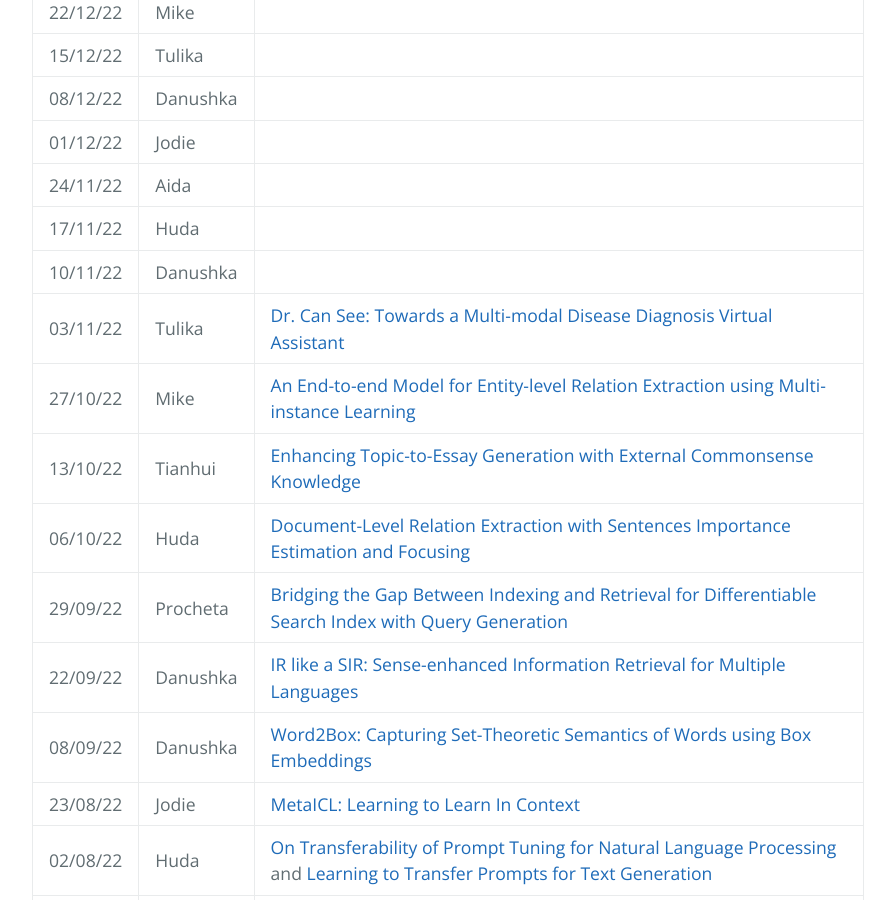
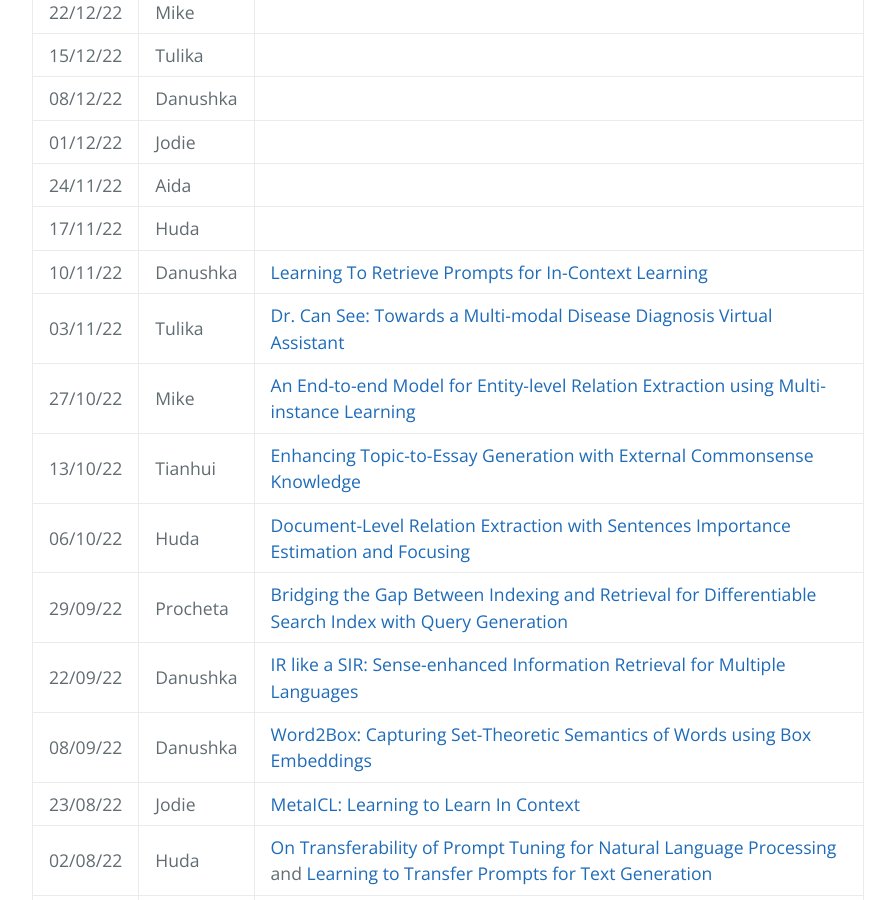
Before and after one commit to LivNLP/livnlp.github.io, a Jekyll site: the page built from reading.md, in a window 1280 px wide and 900 px high, scrolled down 628 px. Shown: the whole window, without its empty margins (192-1087 px from the left). Built offline with Jekyll 4.4.1, drawn with Linux system fonts in a browser that asks for light colours.

Commit message:
Update reading.md

```diff
--- a/reading.md
+++ b/reading.md
@@ -19,7 +19,7 @@ We meet on a weely basis to discuss recent research papers. Here is the schedule
 | 01/12/22 | Jodie | |
 | 24/11/22 | Aida | |
 | 17/11/22 | Huda | |
-| 10/11/22 | Danushka | |
+| 10/11/22 | Danushka | [Learning To Retrieve Prompts for In-Context Learning](https://aclanthology.org/2022.naacl-main.191/)|
 | 03/11/22 | Tulika | [Dr. Can See: Towards a Multi-modal Disease Diagnosis Virtual Assistant](https://dl.acm.org/doi/abs/10.1145/3511808.3557296)|
 | 27/10/22 | Mike | [An End-to-end Model for Entity-level Relation Extraction using Multi-instance Learning](https://aclanthology.org/2021.eacl-main.319/)|
 | 13/10/22 | Tianhui | [Enhancing Topic-to-Essay Generation with External Commonsense Knowledge](https://aclanthology.org/P19-1193/)|
```
